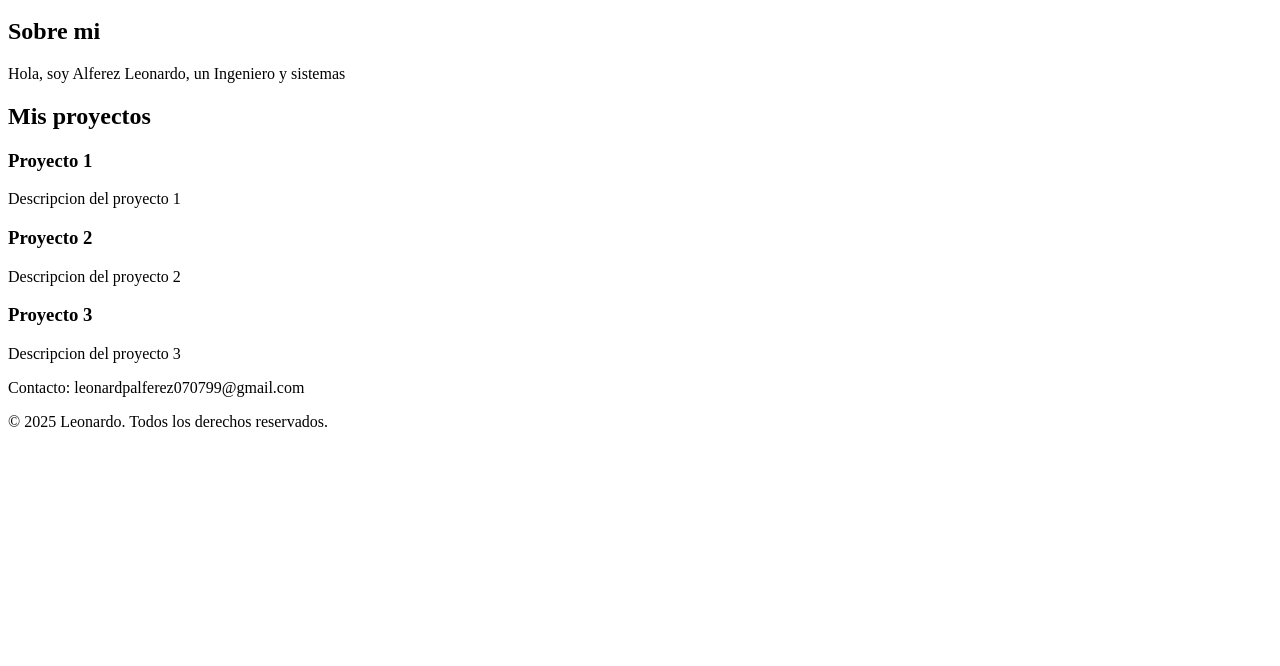
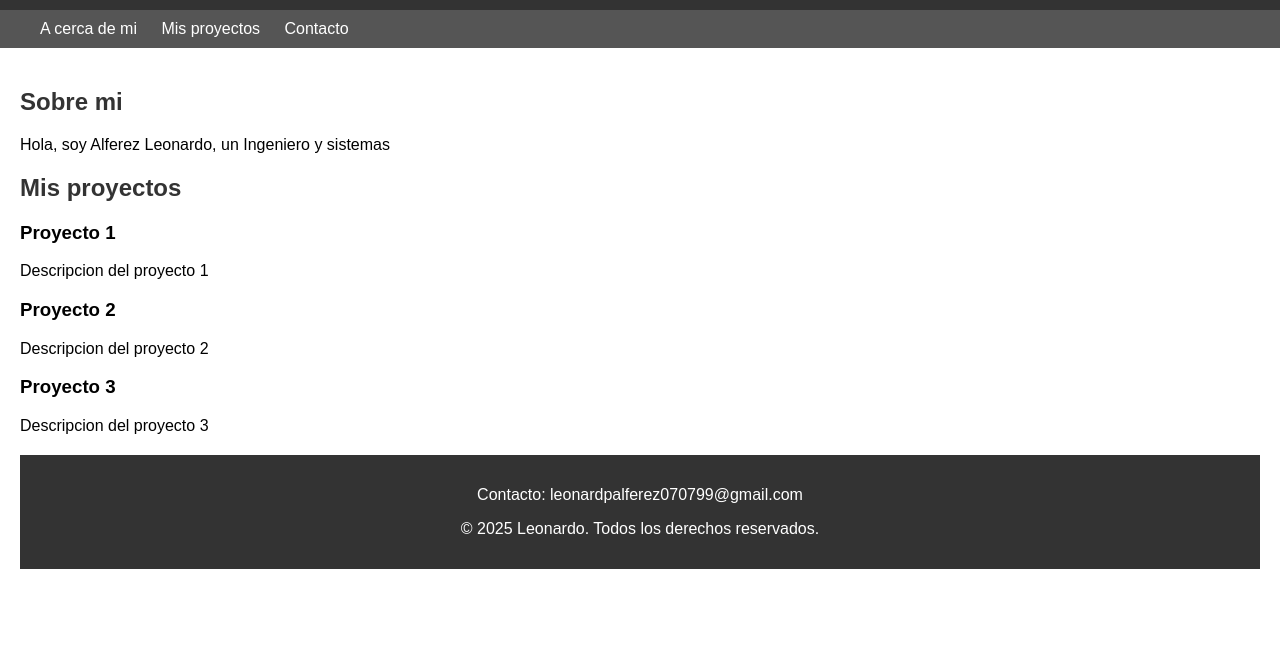
Before and after one commit to LeonardoNeidan/paginaweb, a plain HTML site: page index_sem.html in a window 1280 px wide. Shown: the part 134-800 px from the top of the page. Drawn offline with Linux system fonts and the light colour scheme.

Commit message:
version css en html semantico

```diff
--- a/index_sem.html
+++ b/index_sem.html
@@ -1,6 +1,15 @@
 <!DOCTYPE html>
 <html lang="en">
 <head>
+    <style>
+    body { font-family: Arial, sans-serif; margin: 0; }
+    header, footer { background-color: #333; color: white; padding: 15px; text-align: center; }
+    nav { background: #555; padding: 10px; }
+    nav a { color: white; margin: 0 10px; text-decoration: none; }
+    main { padding: 20px; }
+    section { margin-bottom: 20px; }
+    h2 { color: #333; }
+  </style>
     <meta charset="UTF-8">
     <meta name="viewport" content="width=device-width, initial-scale=1.0">
     <title>Document</title>
```
